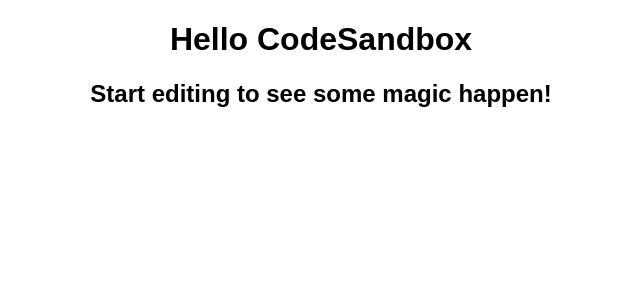
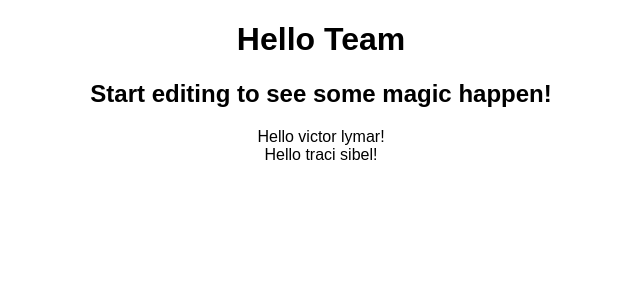
Before and after one commit to amandayu255/My-Second-Repository, a React (Create React App) app: page / in a window 1280 px wide. Shown: the top 300 px of the page, without its empty margins (319-959 px from the left). Built offline with nearby package versions, Linux system fonts and the light colour scheme.

Commit message:
it works

```diff
--- a/src/App.js
+++ b/src/App.js
@@ -1,16 +1,30 @@
 import "./styles.css";
 
-export default function App() {
+function makeDiv(person) {
   return (
-    <div className="App">
-      <h1>Hello CodeSandbox</h1>
-      <h2>Start editing to see some magic happen!</h2>
+    <div>
+      Hello {person.name} {person.lastname}!
     </div>
   );
 }
 
-function list(item){
+export default function App() {
+  let people = [
+    { name: "victor", lastname: "lymar" },
+    { name: "traci", lastname: "sibel" }
+  ];
 
+  let divs = [];
+  for (const person of people) {
+    divs.push(makeDiv(person));
+  }
+
+  return (
+    <div className="App">
+      <h1>Hello Team</h1>
+      <h2>Start editing to see some magic happen!</h2>
+
+      {divs}
+    </div>
+  );
 }
-
-list();
```
